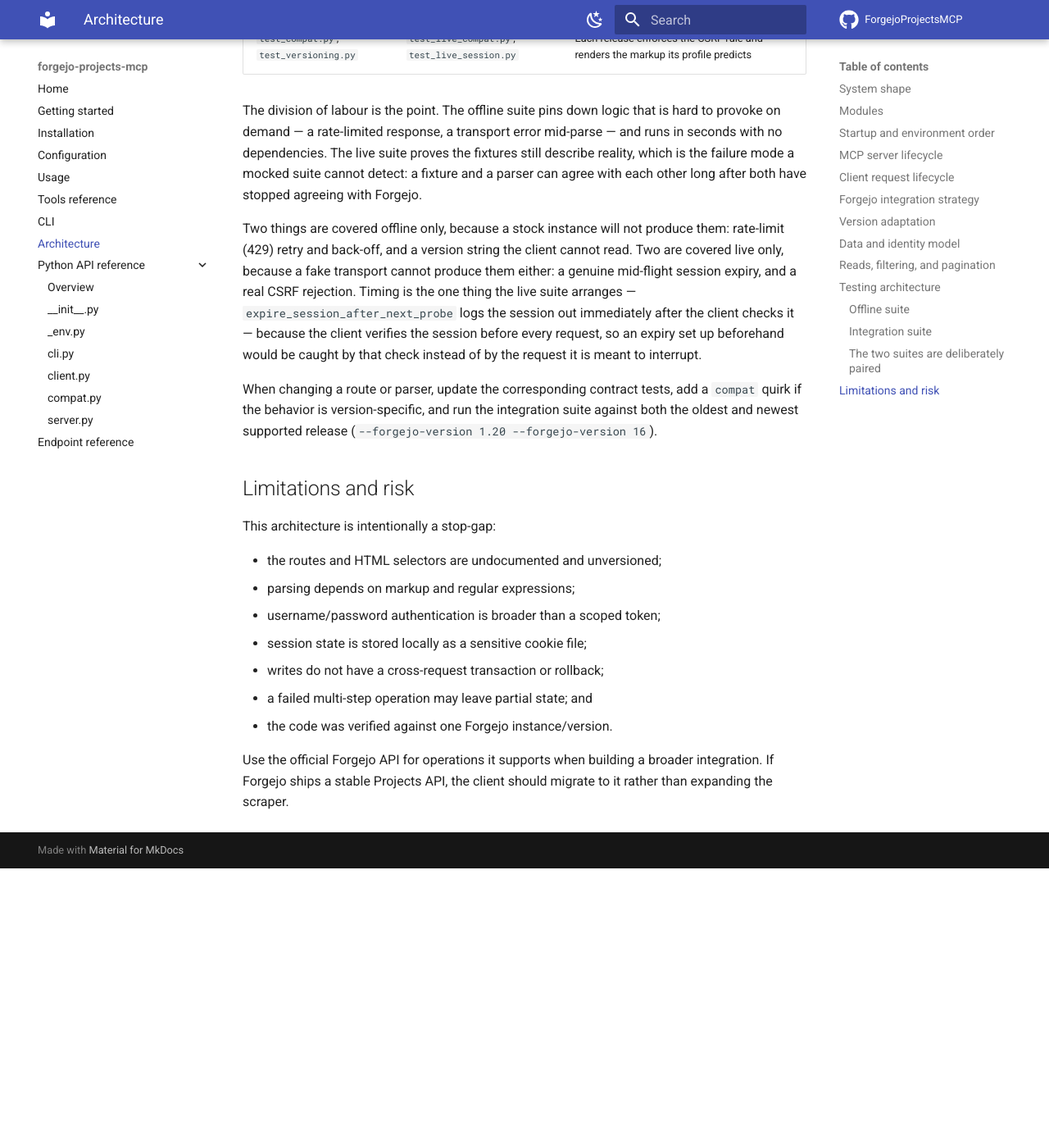
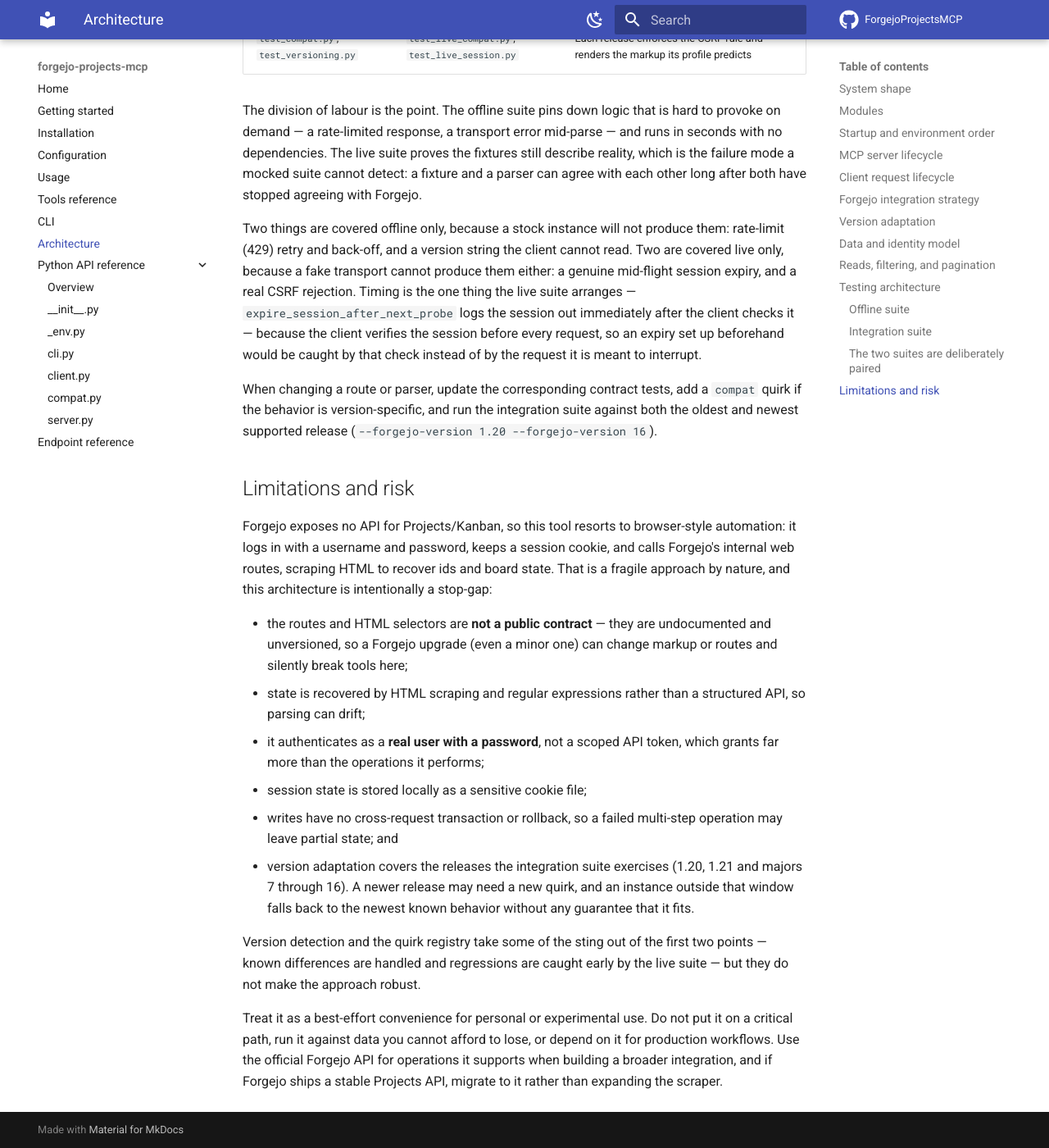
Before and after one commit to UnwantedForeignCloudProvider/ForgejoProjectsMCP, an MkDocs documentation site: the page built from docs/architecture.md, in a window 1280 px wide and 1400 px high, scrolled down 6797 px. Shown: the whole window at 82% size. Built offline with MkDocs 1.6.1 and Material for MkDocs 9.7.7, drawn with Linux system fonts in a browser that asks for light colours; comment, search, counter and statistics services are not loaded; the version menu is left out; before the commit the page ends 7856 px from its top, so only the background shows below that; some of the changed text lies outside the part shown.

```diff
--- a/docs/architecture.md
+++ b/docs/architecture.md
@@ -98,7 +98,7 @@ Projects and columns use repository paths such as:
 
 Issues and milestones also use web pages. For a route that needs a global issue ID, the client first fetches `/{owner}/{repo}/issues/{number}` and extracts `data-issue-id`. Project board HTML supplies card issue IDs and repository numbers through `data-issue` and issue links.
 
-The exact methods, paths, and observed Forgejo v15.0.7 behavior are recorded in the [automation reference](forgejo-projects-automation-reference.md).
+The exact methods, paths, and the behavior observed on each supported release are recorded in the [automation reference](forgejo-projects-automation-reference.md).
 
 ## Version adaptation
 
@@ -244,14 +244,33 @@ suite against both the oldest and newest supported release
 
 ## Limitations and risk
 
-This architecture is intentionally a stop-gap:
+Forgejo exposes no API for Projects/Kanban, so this tool resorts to browser-style
+automation: it logs in with a username and password, keeps a session cookie, and
+calls Forgejo's internal web routes, scraping HTML to recover ids and board
+state. That is a fragile approach by nature, and this architecture is
+intentionally a stop-gap:
 
-- the routes and HTML selectors are undocumented and unversioned;
-- parsing depends on markup and regular expressions;
-- username/password authentication is broader than a scoped token;
+- the routes and HTML selectors are **not a public contract** — they are
+  undocumented and unversioned, so a Forgejo upgrade (even a minor one) can
+  change markup or routes and silently break tools here;
+- state is recovered by HTML scraping and regular expressions rather than a
+  structured API, so parsing can drift;
+- it authenticates as a **real user with a password**, not a scoped API token,
+  which grants far more than the operations it performs;
 - session state is stored locally as a sensitive cookie file;
-- writes do not have a cross-request transaction or rollback;
-- a failed multi-step operation may leave partial state; and
-- the code was verified against one Forgejo instance/version.
+- writes have no cross-request transaction or rollback, so a failed multi-step
+  operation may leave partial state; and
+- version adaptation covers the releases the integration suite exercises
+  (1.20, 1.21 and majors 7 through 16). A newer release may need a new quirk,
+  and an instance outside that window falls back to the newest known behavior
+  without any guarantee that it fits.
 
-Use the official Forgejo API for operations it supports when building a broader integration. If Forgejo ships a stable Projects API, the client should migrate to it rather than expanding the scraper.
+Version detection and the quirk registry take some of the sting out of the first
+two points — known differences are handled and regressions are caught early by
+the live suite — but they do not make the approach robust.
+
+Treat it as a best-effort convenience for personal or experimental use. Do not
+put it on a critical path, run it against data you cannot afford to lose, or
+depend on it for production workflows. Use the official Forgejo API for
+operations it supports when building a broader integration, and if Forgejo ships
+a stable Projects API, migrate to it rather than expanding the scraper.
```
Also changed, not shown: README.md (+25 -60 lines), docs/index.md (+1 -1 lines).
